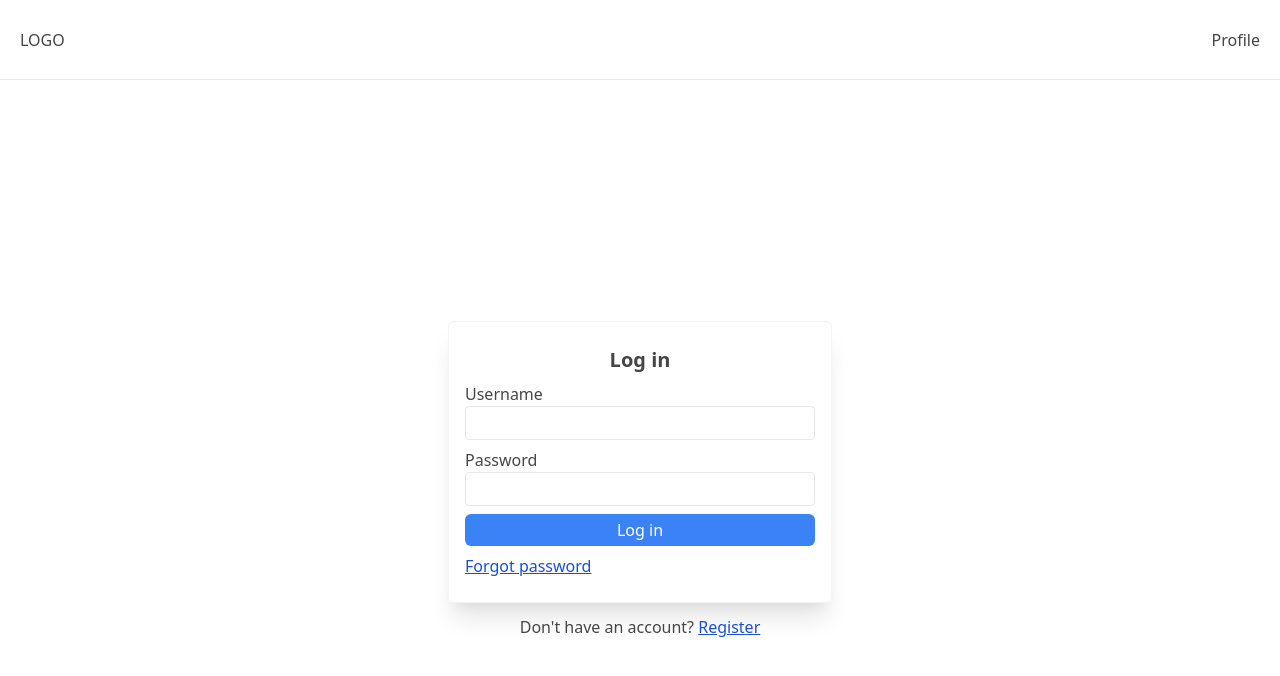
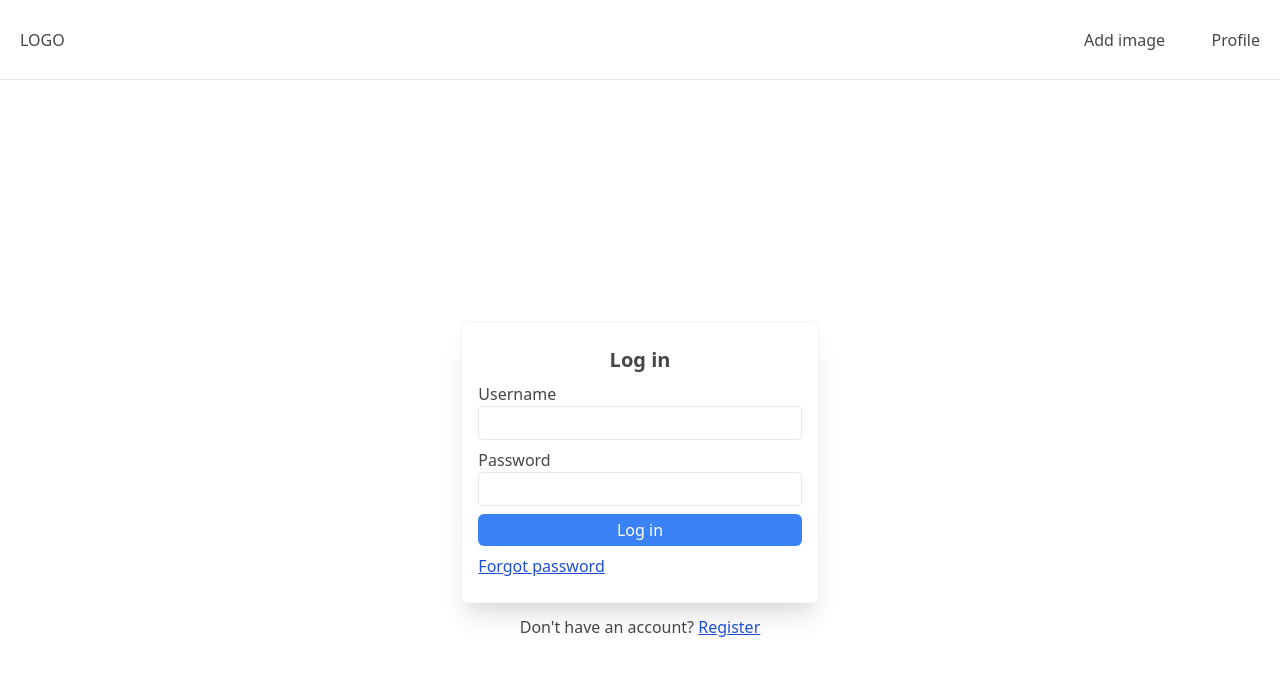
Before and after one commit to christocarr/firebase-next-auth, a Next.js app: page /login in a window 1280 px wide. Shown: the top 676 px of the page. Built offline with nearby package versions, Linux system fonts and the light colour scheme; no server answers; sample sign-in values are in the browser's storage.

Commit message:
style: layout and spacing

```diff
--- a/components/Form/Form.js
+++ b/components/Form/Form.js
@@ -1,7 +1,7 @@
 function Form({ children, onSubmit }) {
   return (
     <form
-      className="flex flex-col w-full rounded-md py-6 px-4 mb-3 border-gray-100 border shadow-xl"
+      className="flex flex-col rounded-md py-6 px-4 mb-3 w-full border-gray-100 border shadow-xl sm:w-2/3"
       onSubmit={onSubmit}
     >
       {children}
--- a/components/ImageGrid.js
+++ b/components/ImageGrid.js
@@ -4,15 +4,21 @@ import Image from 'next/image';
 function ImageGrid() {
   const docs = useAppFirestore('images');
 
-  console.log(docs);
-
   return (
-    docs &&
-    docs.map((doc) => (
-      <div key={doc.id}>
-        <Image src={doc.url} width="200" height="200" />
-      </div>
-    ))
+    <div className="flex flex-wrap justify-evenly w-full">
+      {docs &&
+        docs.map((doc) => (
+          <div key={doc.id} className="flex flex-col justify-center">
+            <Image
+              src={doc.url}
+              width="200"
+              height="200"
+              alt={`uploaded by ${doc.user}`}
+            />
+            <p>{doc.user}</p>
+          </div>
+        ))}
+    </div>
   );
 }
 
--- a/components/Layout/Header.js
+++ b/components/Layout/Header.js
@@ -16,10 +16,13 @@ function Header() {
       )}
       {/* only show nav when a user is signed in */}
       {currentUser && (
-        <nav>
-          <ul>
+        <nav className="w-44">
+          <ul className="flex flex-row-reverse justify-between">
             <li>
               <Link href="/profile">Profile</Link>
+            </li>
+            <li>
+              <Link href="/image-upload">Add image</Link>
             </li>
           </ul>
         </nav>
--- a/components/Layout/Layout.js
+++ b/components/Layout/Layout.js
@@ -11,7 +11,7 @@ function Layout({ children }) {
       </Head>
       <Header />
       <main className="w-screen h-screen flex flex-col justify-center items-center">
-        <div className="flex flex-col justify-center items-center w-5/6 max-w-sm">
+        <div className="flex flex-col justify-center items-center w-full max-w-xl p-5">
           {children}
         </div>
       </main>
```
